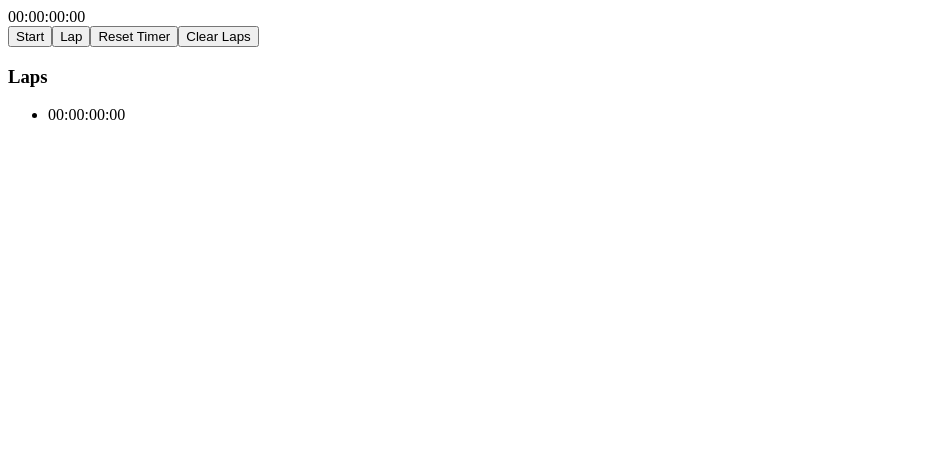
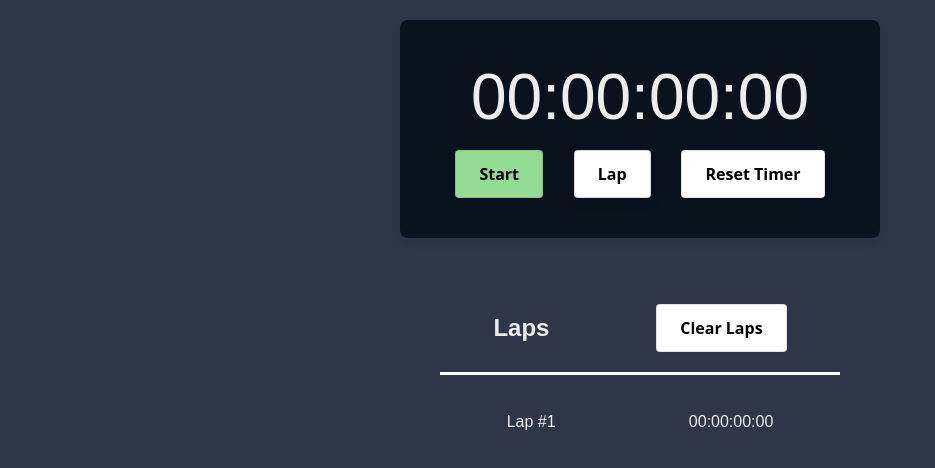
Before and after one commit to Shopify/eng-intern-assessment-react, a React app: page / in a window 1280 px wide. Both pictures are taken after a click on the button "Lap". Shown: the top 468 px of the page, without its empty margins (0-935 px from the left). Built offline with nearby package versions, Linux system fonts and the light colour scheme.

Commit message:
added styling using styled-components

```diff
--- a/package.json
+++ b/package.json
@@ -13,7 +13,8 @@
   "license": "ISC",
   "dependencies": {
     "react": "^18.2.0",
-    "react-dom": "^18.2.0"
+    "react-dom": "^18.2.0",
+    "styled-components": "^6.1.8"
   },
   "devDependencies": {
     "@babel/core": "^7.21.8",
--- a/public/index.html
+++ b/public/index.html
@@ -1,7 +1,7 @@
 <!DOCTYPE html>
 <html>
     <head>
-        <title>Template Site</title>
+        <title>Stopwatch</title>
     </head>
     <body>
         <section id='root'></section>
--- a/src/App.tsx
+++ b/src/App.tsx
@@ -1,7 +1,8 @@
-import React, { useState, useRef } from 'react';
+import React, { useRef, useState } from 'react';
+import styled, { createGlobalStyle } from 'styled-components';
+import LapsDisplay from './LapsDisplay';
 import StopWatch from './StopWatch';
 import StopWatchButton from './StopWatchButton';
-import LapsDisplay from './LapsDisplay';
 
 export type Time = {
   hours: number;
@@ -9,6 +10,14 @@ export type Time = {
   seconds: number;
   milliseconds: number;
 };
+
+
+const GlobalStyle = createGlobalStyle`
+  body {
+    background-color: rgb(45, 55, 72);
+    color: rgb(237, 237, 237);
+  }
+`;
 
 const calculateTime = (totalMilliseconds: number): Time => {
   const hours = Math.floor(totalMilliseconds / 3600000); // 3600000 milliseconds in an hour
@@ -60,19 +69,67 @@ export default function App() {
 
   return(
     <>
+      <GlobalStyle />
+      <StopwatchContainer>
         <StopWatch duration={calculateTime(milliseconds)} />
+        <FlexContainer>
           {running ?
-        <StopWatchButton label='Stop' action={stop} /> :
-        <StopWatchButton label='Start' action={start} />
+            <StopWatchButton label='Stop' action={stop} variant='red'/> :
+            <StopWatchButton label='Start' action={start} variant='green'/>
           }
           <StopWatchButton label='Lap' action={recordLap} />
           <StopWatchButton label='Reset Timer' action={resetTimer} />
+        </FlexContainer>
+      </StopwatchContainer>
+      <LapsContainer>
         {laps.length > 0 &&
-        <>
+          <LapsFlexContainer>
+            <h2>Laps</h2>
             <StopWatchButton label='Clear Laps' action={clearLaps} />
+          </LapsFlexContainer>
+        }
         <LapsDisplay laps={laps} />
-        </>
-      }
+      </LapsContainer>
     </>
   )
 }
+
+const StopwatchContainer = styled.div`
+  display: flex;
+  flex-direction: column;
+  align-items: center;
+  padding: 40px;
+  background-color: rgb(10, 18, 30);
+  border-radius: 8px;
+  box-shadow: 0px 4px 8px rgba(0, 0, 0, 0.1);
+  margin: 20px auto;
+  max-width: 400px;
+`
+
+const LapsContainer = styled.div`
+  display: flex;
+  flex-direction: column;
+  align-items: center;
+  padding: 20px;
+  margin: 10px auto;
+  max-width: 400px;
+  font-family: sans-serif;
+`
+
+const FlexContainer = styled.div`
+  display: flex;
+  align-items: center;
+  justify-content: space-around;
+  width: 100%;
+  margin-top: 1rem;
+`
+
+const LapsFlexContainer = styled.div`
+  display: flex;
+  align-items: center;
+  justify-content: space-around;
+  width: 100%;
+  margin-top: 1rem;
+  padding-bottom: 10px;
+  border-bottom: 3px solid white;
+`
--- a/src/LapsDisplay.tsx
+++ b/src/LapsDisplay.tsx
@@ -1,4 +1,5 @@
 import React from 'react';
+import styled from 'styled-components';
 
 type LapsDisplayProps = {
   laps: String[];
@@ -6,15 +7,50 @@ type LapsDisplayProps = {
 
 const LapsDisplay: React.FC<LapsDisplayProps> = ({ laps }) => {
   return (
-    <div>
-      <h3>Laps</h3>
-      <ul>
+    <StyledLapsDisplay>
+      <LapList>
         {laps.map((lap, index) => (
-          <li key={index}>{lap}</li>
+          <LapItem key={index}>
+            <LapIndex>{`Lap #${index + 1}`}</LapIndex>
+            <LapTime>{lap}</LapTime>
+          </LapItem>
         ))}
-      </ul>
-    </div>
+      </LapList>
+    </StyledLapsDisplay>
   );
 };
 
+const StyledLapsDisplay = styled.div`
+  padding: 10px;
+  margin-top: 20px;
+  width: 100%;
+`;
+
+const LapList = styled.div`
+  display: flex;
+  flex-direction: column;
+  justify-content: center;
+  align-items: center;
+  padding: 0;
+`;
+
+const LapItem = styled.div`
+  display: flex;
+  align-items: center;
+  justify-content: space-around;
+  width: 100%;
+  padding: 8px 16px;
+  margin-bottom: 5px;
+`;
+
+const LapIndex = styled.div`
+  font-weight: 400;
+  font-size: 1rem;
+`
+
+const LapTime = styled.div`
+  font-weight: 500;
+  font-size: 1rem;
+`
+
 export default LapsDisplay;
--- a/src/StopWatch.tsx
+++ b/src/StopWatch.tsx
@@ -1,6 +1,7 @@
 import React from 'react';
 import { timeToString } from './App';
 import { Time } from './App';
+import styled from 'styled-components';
 
 type StopwatchProps = {
   duration: Time;
@@ -8,10 +9,15 @@ type StopwatchProps = {
 
 const Stopwatch: React.FC<StopwatchProps> = ({ duration }) => {
   return (
-    <div>
+    <StyledStopwatch>
       {timeToString(duration)}
-    </div>
+    </StyledStopwatch>
   );
 };
 
+const StyledStopwatch = styled.div`
+  font-size: 4rem;
+  font-family: sans-serif;
+`;
+
 export default Stopwatch;
--- a/src/StopWatchButton.tsx
+++ b/src/StopWatchButton.tsx
@@ -1,16 +1,74 @@
 import React from 'react';
+import styled, { css } from 'styled-components';
 
 type StopwatchButtonProps = {
   label: string;
   action: () => void;
+  variant?: 'red' | 'green' | 'regular'; // Optional variant prop
 };
 
-const StopwatchButton: React.FC<StopwatchButtonProps> = ({ label, action }) => {
+type ButtonProps = {
+  variant: 'red' | 'green' | 'regular';
+};
+
+const StopwatchButton: React.FC<StopwatchButtonProps> = ({ label, action, variant = 'regular' }) => {
   return (
-    <button onClick={action}>
+    <StyledButton onClick={action} variant={variant}>
       {label}
-    </button>
+    </StyledButton>
   );
 };
 
+const StyledButton = styled.button<ButtonProps>`
+  align-items: center;
+  background-color: #FFFFFF;
+  border: 1px solid rgba(0, 0, 0, 0.1);
+  border-radius: .25rem;
+  box-shadow: rgba(0, 0, 0, 0.02) 0 1px 3px 0;
+  box-sizing: border-box;
+  cursor: pointer;
+  display: inline-flex;
+  font-family: system-ui,-apple-system,system-ui,"Helvetica Neue",Helvetica,Arial,sans-serif;
+  font-size: 16px;
+  font-weight: 600;
+  justify-content: center;
+  line-height: 1.25;
+  margin: 0;
+  min-height: 3rem;
+  padding: calc(.875rem - 1px) calc(1.5rem - 1px);
+  position: relative;
+  text-decoration: none;
+  transition: all 250ms;
+  vertical-align: baseline;
+  width: auto;
+
+  &:hover, &:focus {
+    border-color: rgba(0, 0, 0, 0.15);
+    box-shadow: rgba(0, 0, 0, 0.1) 0 4px 12px;
+  }
+
+  &:hover {
+    transform: translateY(-1px);
+  }
+
+  &:active {
+    background-color: #F0F0F1;
+    border-color: rgba(0, 0, 0, 0.15);
+    box-shadow: rgba(0, 0, 0, 0.06) 0 2px 4px;
+    transform: translateY(0);
+  }
+
+  ${props => props.variant === 'red' && css`
+    background-color: #d37c78;
+  `}
+
+  ${props => props.variant === 'green' && css`
+    background-color: #93db93;
+  `}
+
+  ${props => props.variant === 'regular' && css`
+    background-color: #FFFFFF;
+  `}
+`;
+
 export default StopwatchButton;
```
Also changed, not shown: 1 other file (tests, documents, lock files or other folders). Lines whose indentation alone changed are shown as unchanged.
